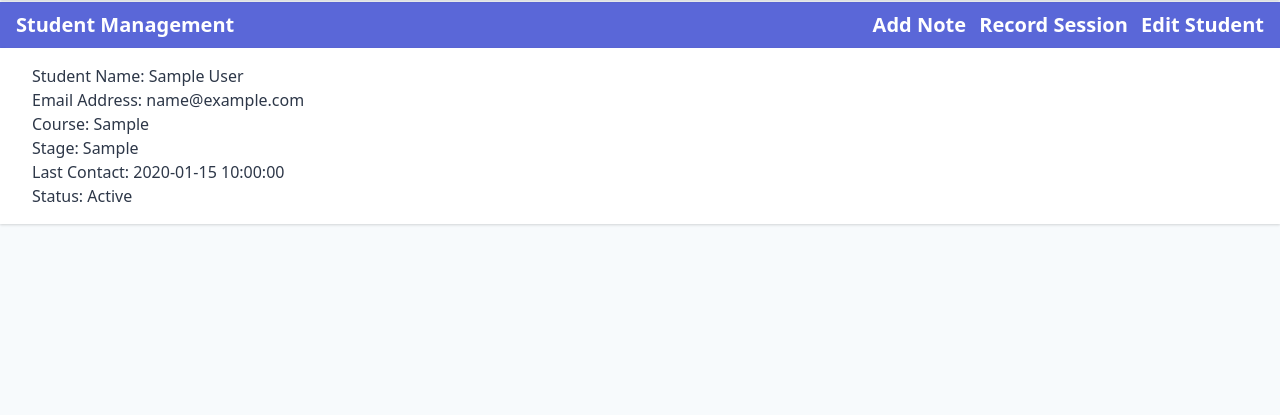
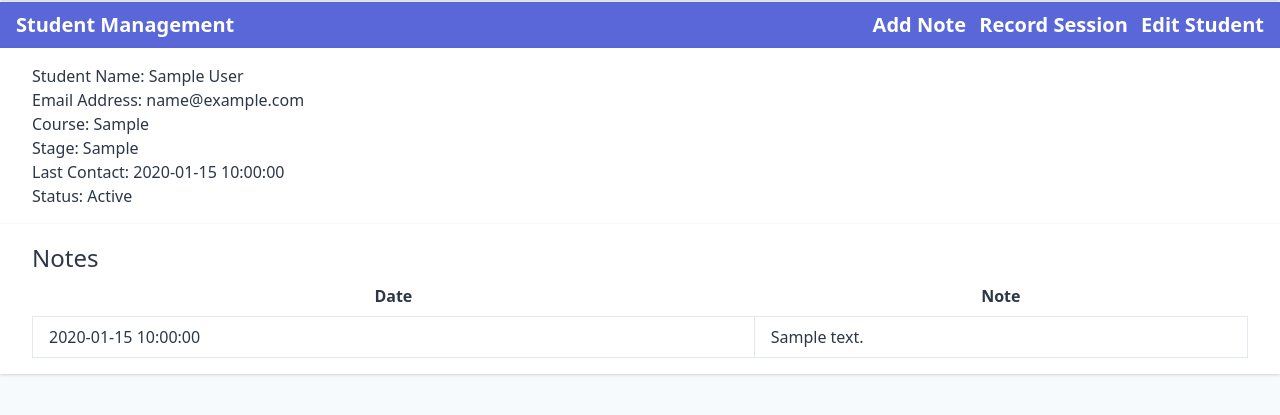
Before and after one commit to MentorDashboard/MentorDashboard, a Flask app: page /students/1 in a window 1280 px wide. Shown: the part 94-509 px from the top of the page. Run offline with Flask 2, Linux system fonts and the light colour scheme; a user stored in the database is signed in; tables that the repository leaves empty hold one stand-in row (values such as "Sample post"); style sheets or scripts are compiled from the project's sources; some libraries are stand-ins or nearby versions.

Commit message:
Adds ability to a note to a student

```diff
--- a/src/forms/students.py
+++ b/src/forms/students.py
@@ -1,5 +1,5 @@
 from flask_wtf import FlaskForm
-from wtforms import StringField, SubmitField, BooleanField
+from wtforms import StringField, SubmitField, BooleanField, TextAreaField, SelectField
 from wtforms.validators import DataRequired, Email
 
 
@@ -18,3 +18,8 @@ class EditStudentForm(FlaskForm):
     stage = StringField('Stage', validators=[DataRequired()])
     active = BooleanField('Active')
     submit = SubmitField('Update Student')
+
+
+class AddStudentNoteForm(FlaskForm):
+    note = TextAreaField('Note', validators=[DataRequired()])
+    update_contact_date = SelectField('Update Contact Date', validators=[DataRequired()], choices=['yes', 'no'])
--- a/src/models/Student.py
+++ b/src/models/Student.py
@@ -17,12 +17,28 @@ class Student(db.Model):
     updated_at = db.Column(db.DateTime, default=datetime.utcnow, onupdate=datetime.utcnow)
     created_at = db.Column(db.DateTime, default=datetime.utcnow)
 
+    notes = db.relationship('StudentNote', backref='student', lazy=True)
+
     def __init__(self, name, email, course, stage, mentor_id):
         self.name = name
         self.email = email
         self.course = course
         self.stage = stage
         self.mentor_id = mentor_id
+
+
+class StudentNote(db.Model):
+    __tablename__ = 'student_notes'
+
+    id = db.Column(db.Integer, primary_key=True)
+    student_id = db.Column(db.Integer, db.ForeignKey('students.id'), nullable=False)
+    note = db.Column(db.Text, nullable=False)
+    created_at = db.Column(db.DateTime, default=datetime.utcnow)
+    updated_at = db.Column(db.DateTime, default=datetime.utcnow, onupdate=datetime.utcnow)
+
+    def __init__(self, student_id, note):
+        self.student_id = student_id
+        self.note = note
 
 
 def create_student(name, email, course, stage, mentor_id):
@@ -55,3 +71,19 @@ def update_student(student_id, name, email, course, stage, active, mentor_id):
 
     db.session.commit()
     return True
+
+
+def add_student_note(student_id, note):
+    note = StudentNote(student_id, note)
+    db.session.add(note)
+    db.session.commit()
+
+    return note
+
+
+def update_contact_date(student_id):
+    student = get_student_by_id(student_id)
+    student.last_contact = datetime.utcnow()
+    db.session.commit()
+
+    return student
--- a/src/routes/students.py
+++ b/src/routes/students.py
@@ -1,8 +1,9 @@
 from flask import Blueprint, flash, redirect, render_template, url_for, abort
 from flask_login import login_required, current_user
 
-from src.forms.students import AddStudentForm, EditStudentForm
-from src.models.Student import create_student, get_mentor_students, update_student, get_student_by_id
+from src.forms.students import AddStudentForm, EditStudentForm, AddStudentNoteForm
+from src.models.Student import create_student, get_mentor_students, update_student, get_student_by_id, add_student_note, \
+    update_contact_date
 
 bp = Blueprint('students', __name__)
 
@@ -35,11 +36,12 @@ def new():
 @bp.route('/students/<student_id>')
 def view(student_id):
     student = get_student_by_id(student_id)
+    add_student_note_form = AddStudentNoteForm()
 
     if current_user.id is not student.mentor_id:
         return abort(404)
 
-    return render_template('students/view.html', student=student)
+    return render_template('students/view.html', student=student, add_student_note_form=add_student_note_form)
 
 
 @bp.route('/students/<student_id>/edit', methods=['POST', 'GET'])
@@ -60,3 +62,22 @@ def edit(student_id):
         return redirect(url_for('students.index'))
 
     return render_template('students/edit.html', form=form, student=student)
+
+
+@bp.route('/students/<student_id>/notes', methods=['POST'])
+def add_note(student_id):
+    form = AddStudentNoteForm()
+    student = get_student_by_id(student_id)
+    if form.validate_on_submit():
+        note = form.note.data
+
+        add_student_note(student.id, note)
+
+        if form.update_contact_date.data == 'yes':
+            update_contact_date(student_id)
+
+        flash('Note successfully saved', 'success')
+        return redirect(url_for('students.view', student_id=student.id))
+
+    flash('There was a problem adding this note, make sure you actually add a note', 'error')
+    return render_template('students/view.html', student=student, add_student_note_form=form)
--- a/templates/layouts/app.html
+++ b/templates/layouts/app.html
@@ -91,6 +91,7 @@
     </div>
 </div>
 
+<script src="https://cdn.jsdelivr.net/gh/alpinejs/alpine@v2.7.0/dist/alpine.min.js" defer></script>
 <script>
     /*Toggle dropdown list*/
     /*https://gist.github.com/slavapas/593e8e50cf4cc16ac972afcbad4f70c8*/
@@ -150,5 +151,6 @@
         return false;
     }
 </script>
+{% block js %}{% endblock %}
 </body>
 </html>
--- a/templates/students/view.html
+++ b/templates/students/view.html
@@ -24,5 +24,88 @@
                 Status: {{ 'Active' if student.active == 1 else 'InActive' }}<br/>
             </div>
         </section>
+
+        <section>
+            <div class="px-8 py-4 shadow bg-white">
+                <h4 class="text-2xl">Notes</h4>
+                <table id="notes" class="min-w-full py-1">
+                    <thead>
+                    <tr>
+                        <th class="px-4 py-2">Date</th>
+                        <th class="px-4 py-2">Note</th>
+                    </tr>
+                    </thead>
+                    <tbody>
+                    {% for note in student.notes %}
+                        <tr>
+                            <td class="border px-4 py-2">{{ note.created_at }}</td>
+                            <td class="border px-4 py-2">{{ note.note }}</td>
+                        </tr>
+                    {% endfor %}
+                    </tbody>
+                </table>
+            </div>
+        </section>
+
+        <!-- New Note Modal -->
+        <div class="absolute top-0 left-0 w-full h-full flex items-center justify-center"
+             style="background-color: rgba(0,0,0,.5);" x-show="showNewNoteModal">
+            <div class="text-left bg-white h-auto w-1/3 shadow-xl p-4 rounded mx-2 md:mx-0"
+                 @click.away="showNewNoteModal = false">
+                <h2 class="text-2xl">Add Student Note</h2>
+                <form class="px-0 pt-6 pb-2 mb-4"
+                      action="{{ url_for('students.add_note', student_id=student.id) }}" method="POST">
+                    {{ add_student_note_form.hidden_tag() }}
+                    <div class="mb-4">
+                        <label class="block text-grey-darker text-sm font-bold mb-2 hidden" for="note">
+                            Note
+                        </label>
+                        <textarea
+                                class="autoexpand tracking-wide shadow appearance-none border w-full py-2 px-1 text-grey-darker leading-tight focus:outline-none focus:shadow-outline"
+                                id="note" type="text" name="note" placeholder="Note..."
+                                rows="4" required></textarea>
+                    </div>
+                    <div class="mb-4">
+                        <label class="block text-grey-darker text-sm font-bold mb-2" for="send_welcome_email">
+                            Update Contact Date
+                        </label>
+                        <select
+                                class="shadow appearance-none border w-full py-2 px-3 text-grey-darker leading-tight focus:outline-none focus:shadow-outline"
+                                id="update_contact_date" name="update_contact_date">
+                            <option value="yes">Yes</option>
+                            <option value="no" selected>No</option>
+                        </select>
+                    </div>
+                    <div class="flex justify-center mt-4">
+                        <button
+                                class="bg-indigo-600 text-white px-4 py-2 rounded no-outline focus:shadow-outline select-none"
+                                type="submit">
+                            Save Note
+                        </button>
+                    </div>
+                </form>
+            </div>
+        </div>
     </div>
 {% endblock %}
+
+{% block js %}
+    <script>
+        function modals() {
+            return {
+                showNewNoteModal: false,
+                showSessionDetailsModal: false,
+                session: {},
+
+                showSessionDetails(session) {
+                    this.session = session
+                    this.showSessionDetailsModal = true;
+                },
+
+                editSession() {
+                    window.location.href = `/students/${studentId}/sessions/${this.session.id}/edit`
+                }
+            }
+        }
+    </script>
+{% endblock %}
```
Also changed, not shown: migrations/versions/3753b2e815c7_adds_student_notes.py (added, +36 -0 lines), tests/students/test_add_student_note.py (added, +53 -0 lines), tests/utils.py (+9 -0 lines).
